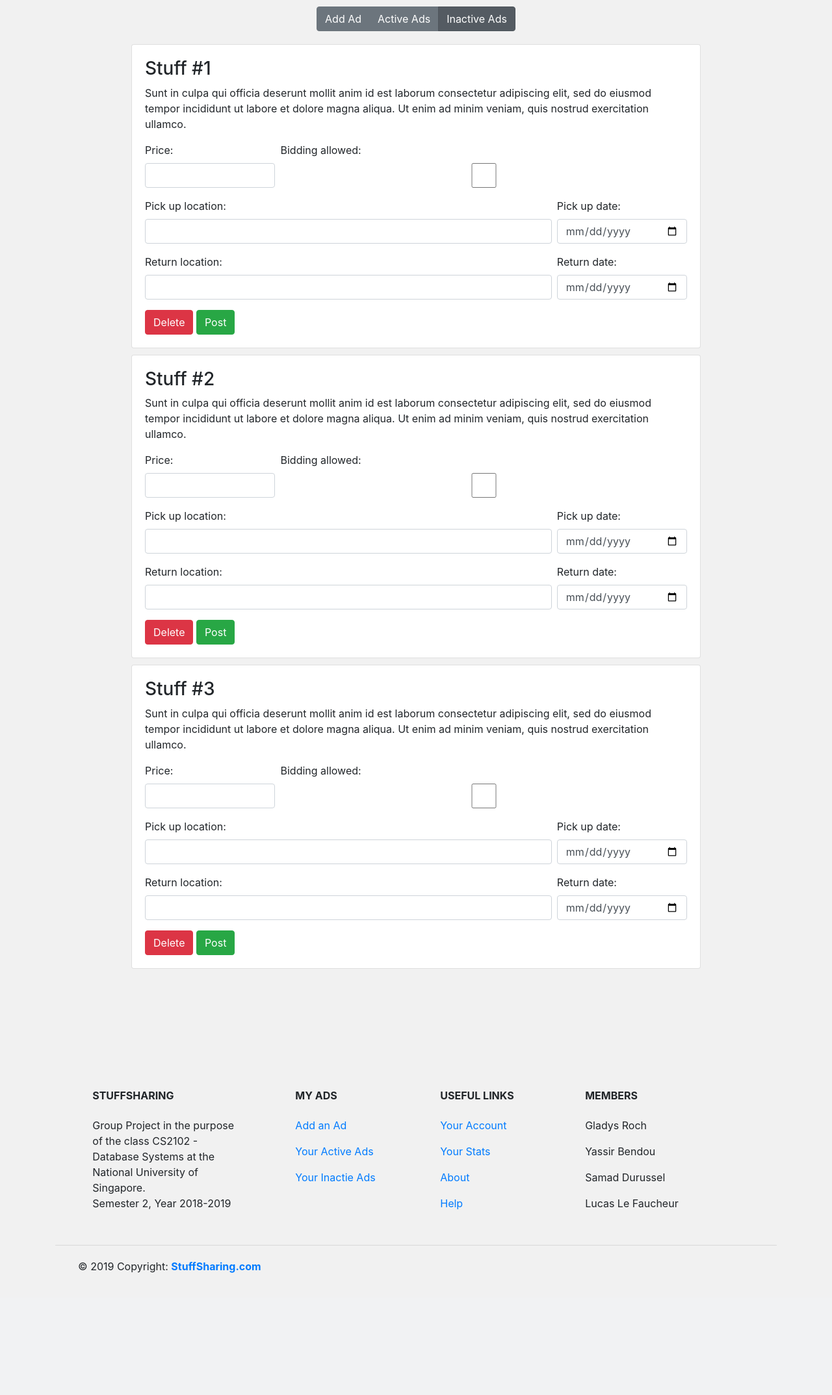
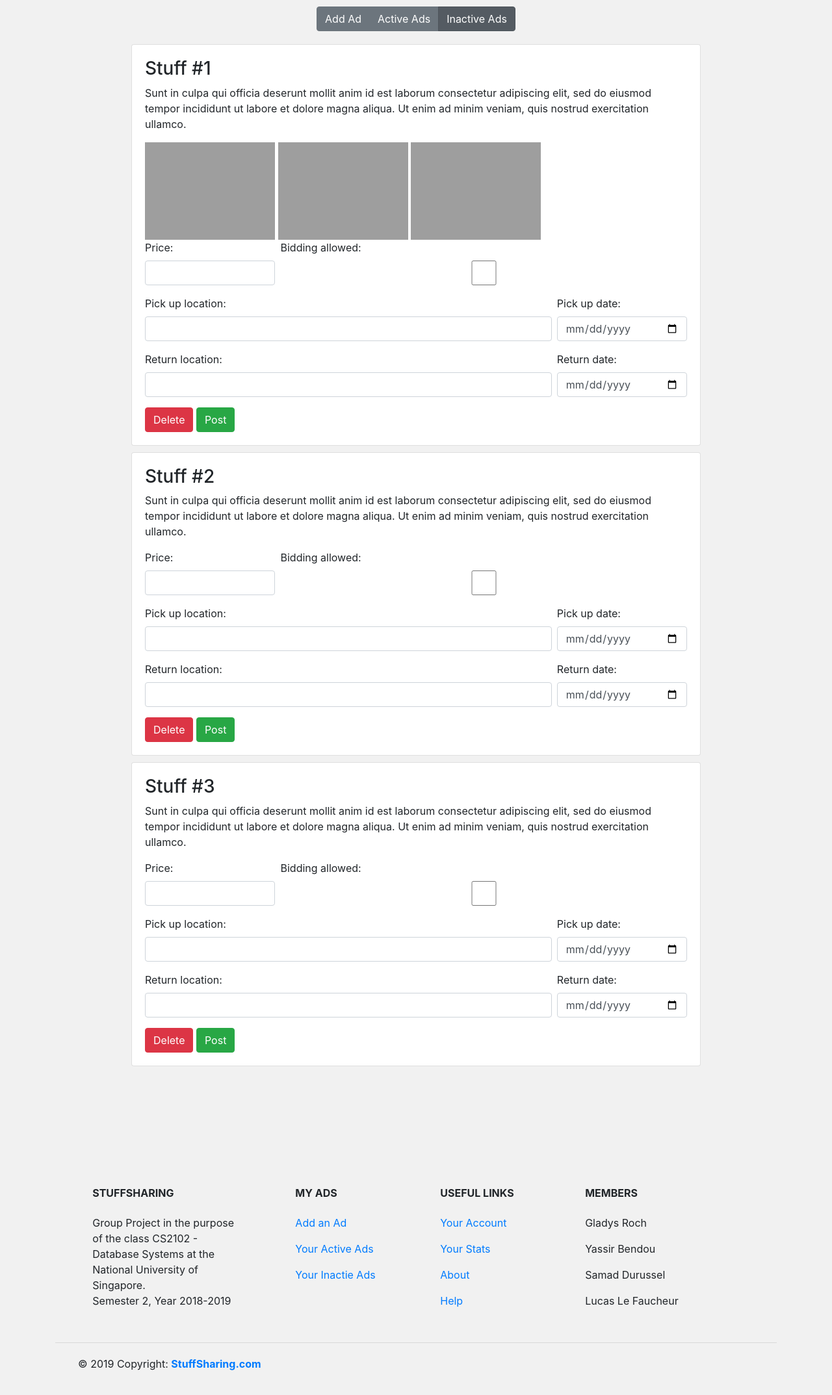
Before and after one commit to lucaslefaucheur/cs2102StuffSharing, a Django app: page /myadsinactive/ in a window 1280 px wide. Shown: the part 56-2203 px from the top of the page at 65% size. Before the commit the page ends 2015 px from the top, so only its background shows below. Run offline with Django 3.2, Linux system fonts and the light colour scheme; some libraries are stand-ins or nearby versions; grey boxes are pictures that could not be loaded.

Commit message:
added emplacement pour images

```diff
--- a/django_project/stuffsharing/templates/stuffsharing/home.html
+++ b/django_project/stuffsharing/templates/stuffsharing/home.html
@@ -5,7 +5,7 @@
 {% block content %}
 
 {% load static %}
-<div class="background" style="position: absolute; top: 55px; left: 0; height: 100%; width: 100%; padding: 100px; background-image: url({% static 'background.jpg' %}); background-size:100%; background-repeat: no-repeat;">
+<div style="position: absolute; top: 55px; left: 0; height: 100%; width: 100%; padding: 100px; background-image: url({% static 'background.jpg' %}); background-size:100%; background-repeat: no-repeat;">
     <h1 style="color: white; ">StuffSharing</h1>
     <p style="color: white; ">This is a stuff sharing application that allows people to borrow or loan stuff that they own (e.g., tools, appliances, furniture or books) either for free or for a fee</p>
     <form class="card" method="post" style="padding: 0px;">
--- a/django_project/stuffsharing/templates/stuffsharing/myadsinactive.html
+++ b/django_project/stuffsharing/templates/stuffsharing/myadsinactive.html
@@ -24,13 +24,16 @@
     </form>
 </div>
 
-
-
 <div style="margin-left: 15%; margin-right: 15%;">
     <div class="card">
         <h3>Stuff #1</h3>
         <p>Sunt in culpa qui officia deserunt mollit anim id est laborum consectetur adipiscing elit, sed do eiusmod tempor incididunt ut labore et dolore magna aliqua. Ut enim ad minim veniam, quis nostrud exercitation ullamco.</p>
 
+        <div>
+            <img style="height:150px;" src="https://media.musiciansfriend.com/is/image/MMGS7/LX1E-Little-Martin-Acoustic-Electric-Guitar-Natural/J29802000001000-00-500x500.jpg">
+            <img style="height:150px;" src="https://www.long-mcquade.com/files/7100/lg_e73803defd0ce20635fb6ef2f6e7a3df.JPG">
+            <img style="height:150px;" src="https://musicamusicinstrument.com/wp-content/uploads/2018/03/53.jpg">
+        </div>
         <div>
             <form>
                 <div class="form-group" style="width: 24%; float: left;">
```
Also changed, not shown: django_project/stuffsharing/templates/stuffsharing/search.html (+5 -3 lines).
